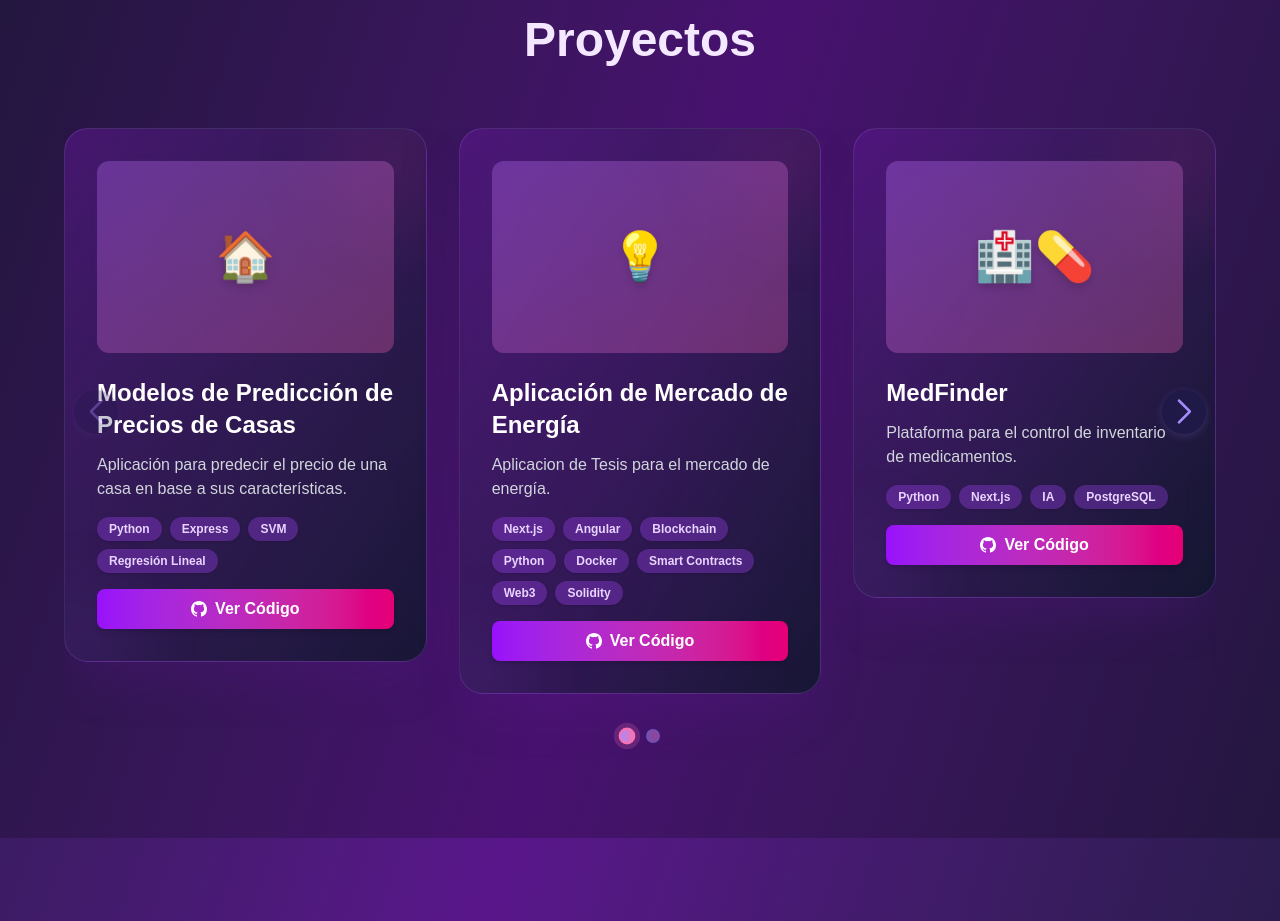
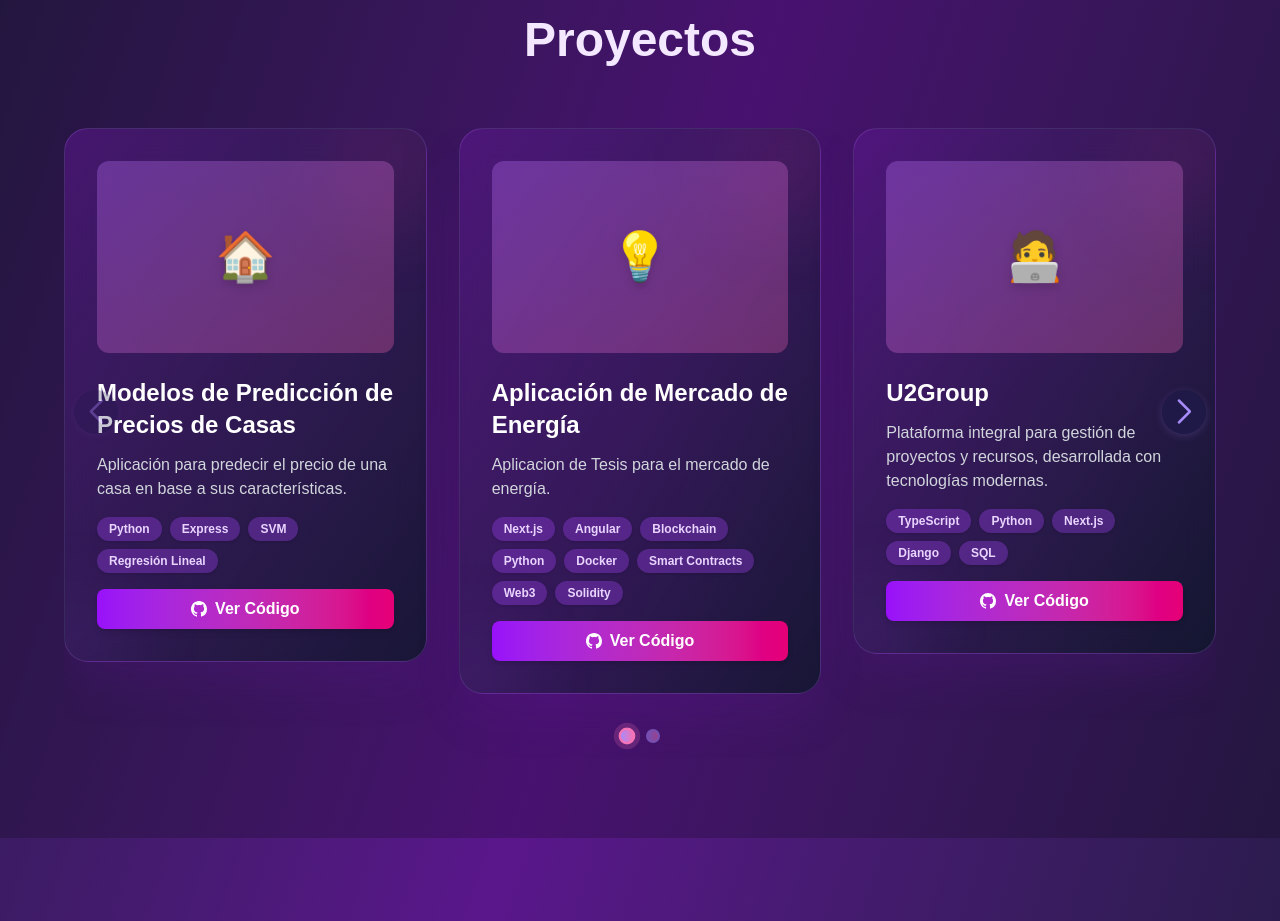
Before and after one commit to Valentina2882/portafolio, a Next.js app: page / in a window 1280 px wide. Shown: the part 1520-2441 px from the top of the page. Built offline with nearby package versions, Linux system fonts and the light colour scheme.

Commit message:
Reorganizar la sección de proyectos en la página principal, moviendo el proyecto MedFinder para mejorar la presentación.

```diff
--- a/src/app/page.tsx
+++ b/src/app/page.tsx
@@ -242,12 +242,6 @@ export default function Home() {
                 icon: "💡",
                 techs: ["Next.js", "Angular", "Blockchain", "Python", "Docker", "Smart Contracts", "Web3", "Solidity"],
                 githubLink: "https://github.com/JulianMbp/MTE.git"
-              },{
-                title: "MedFinder",
-                description: "Plataforma para el control de inventario de medicamentos.",
-                icon: "🏥💊",
-                techs: ["Python", "Next.js", "IA", "PostgreSQL"],
-                githubLink: "https://github.com/JulianMbp/Medicamentos.git"
               },
               {
                 title: "U2Group",
@@ -255,7 +249,15 @@ export default function Home() {
                 icon: "🧑‍💻",
                 techs: ["TypeScript", "Python", "Next.js", "Django", "SQL"],
                 githubLink: "https://github.com/Pedroza22/U2Group"
-              }
+              },
+              {
+                title: "MedFinder",
+                description: "Plataforma para el control de inventario de medicamentos.",
+                icon: "🏥💊",
+                techs: ["Python", "Next.js", "IA", "PostgreSQL"],
+                githubLink: "https://github.com/JulianMbp/Medicamentos.git"
+              },
+
             ].map((project, index) => (
               <SwiperSlide key={index}>
                 <div
```
